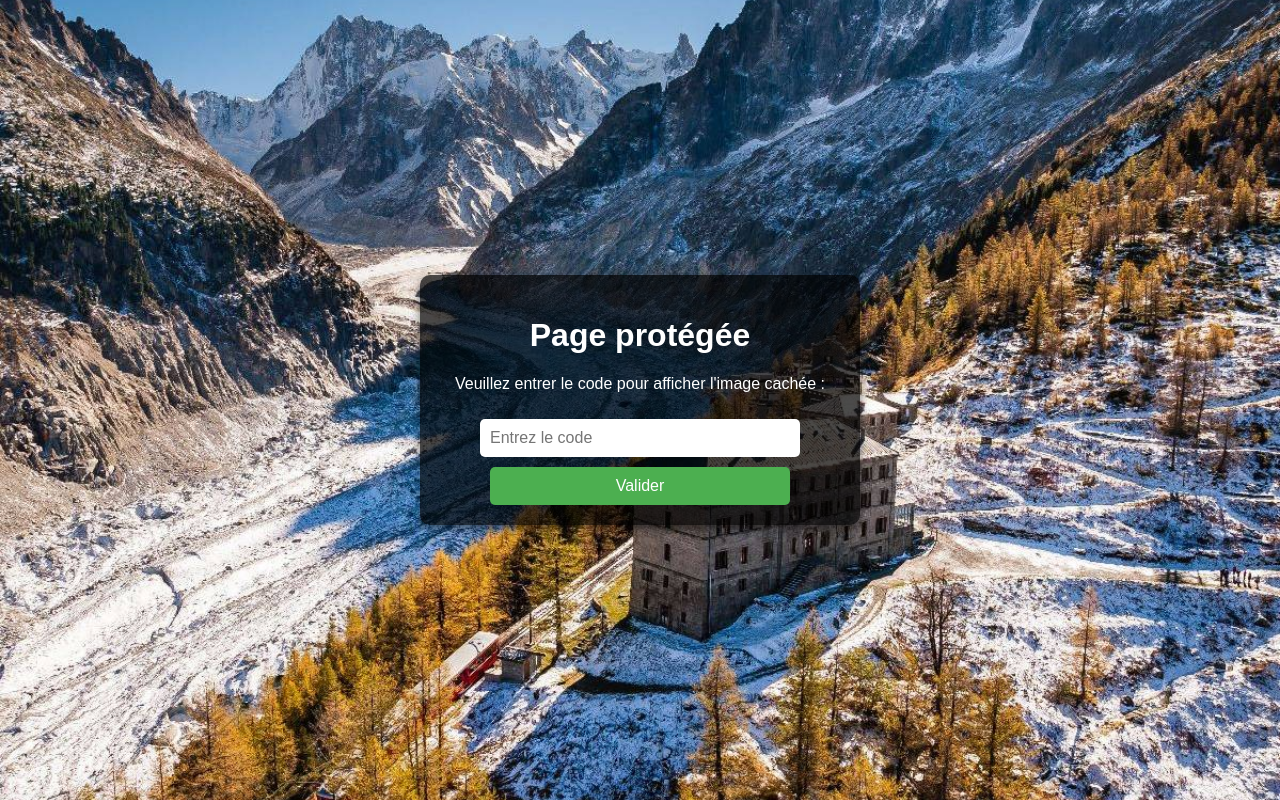
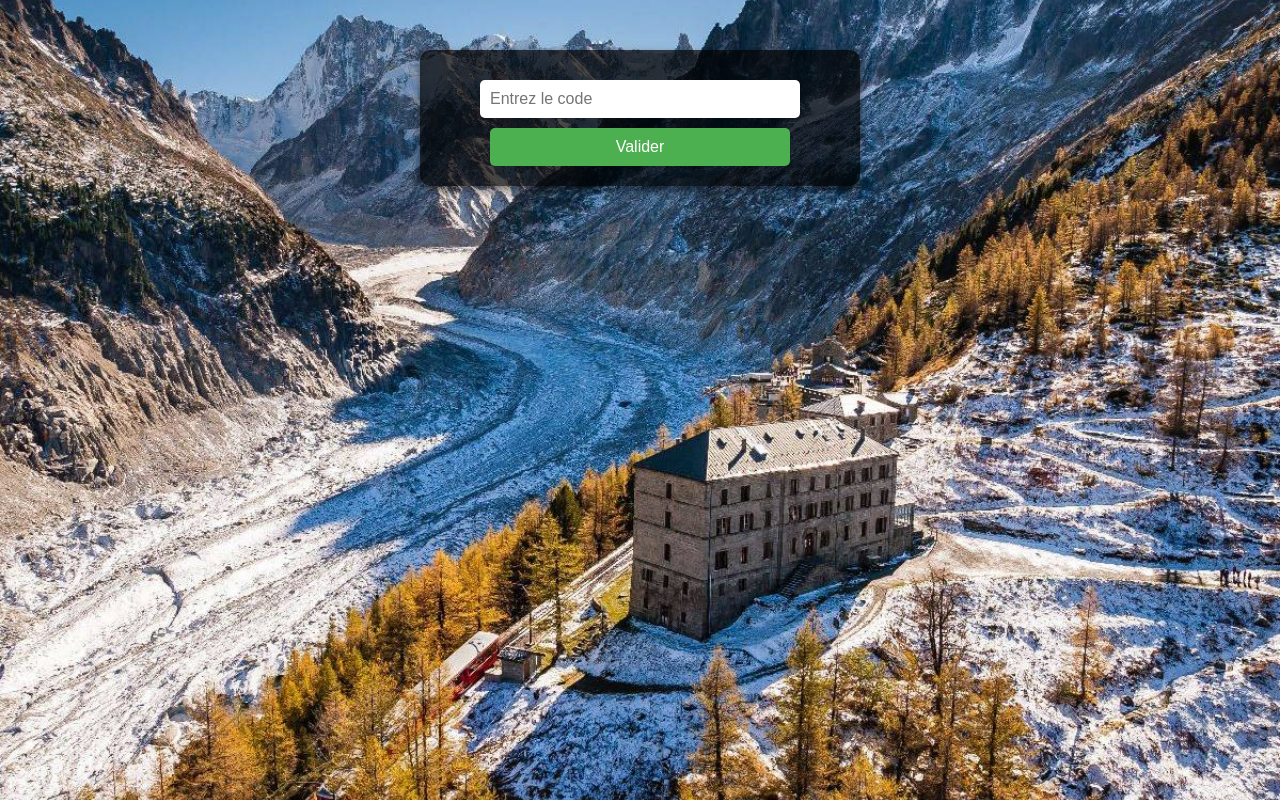
Before and after one commit to Ringardon/noel, a plain HTML site: page index.html in a window 1280 px wide. Drawn offline with Linux system fonts and the light colour scheme.

Commit message:
Add files via upload

```diff
--- a/index.html
+++ b/index.html
@@ -3,7 +3,7 @@
 <head>
     <meta charset="UTF-8">
     <meta name="viewport" content="width=device-width, initial-scale=1.0">
-    <title>Page protégée</title>
+    <title>Code d'accès</title>
     <style>
         /* Mise en page générale */
         body {
@@ -11,7 +11,8 @@
             padding: 0;
             height: 100vh;
             display: flex;
-            justify-content: center;
+            flex-direction: column;
+            justify-content: flex-start; /* Aligner vers le haut */
             align-items: center;
             background: url('imagemontenvers.jpg') no-repeat center center fixed; /* Image de fond */
             background-size: cover;
@@ -28,6 +29,7 @@
             box-shadow: 0 4px 10px rgba(0, 0, 0, 0.5);
             width: 100%;
             max-width: 400px; /* Limite la largeur du conteneur */
+            margin-top: 50px; /* Espace en haut */
         }
 
         /* Champ input et bouton */
@@ -90,13 +92,12 @@
 </head>
 <body>
     <div class="container">
-        <h1>Page protégée</h1>
-        <p>Veuillez entrer le code pour afficher l'image cachée :</p>
         <input type="password" id="code" placeholder="Entrez le code">
         <button onclick="checkCode()">Valider</button>
         <p id="error-message">Code incorrect, essayez encore !</p>
-        <img id="hidden-image" src="confirmation.jpg" alt="Image cachée">
     </div>
+
+    <img id="hidden-image" src="confirmation.jpg" alt="Image cachée">
 
     <script>
         function checkCode() {
```
